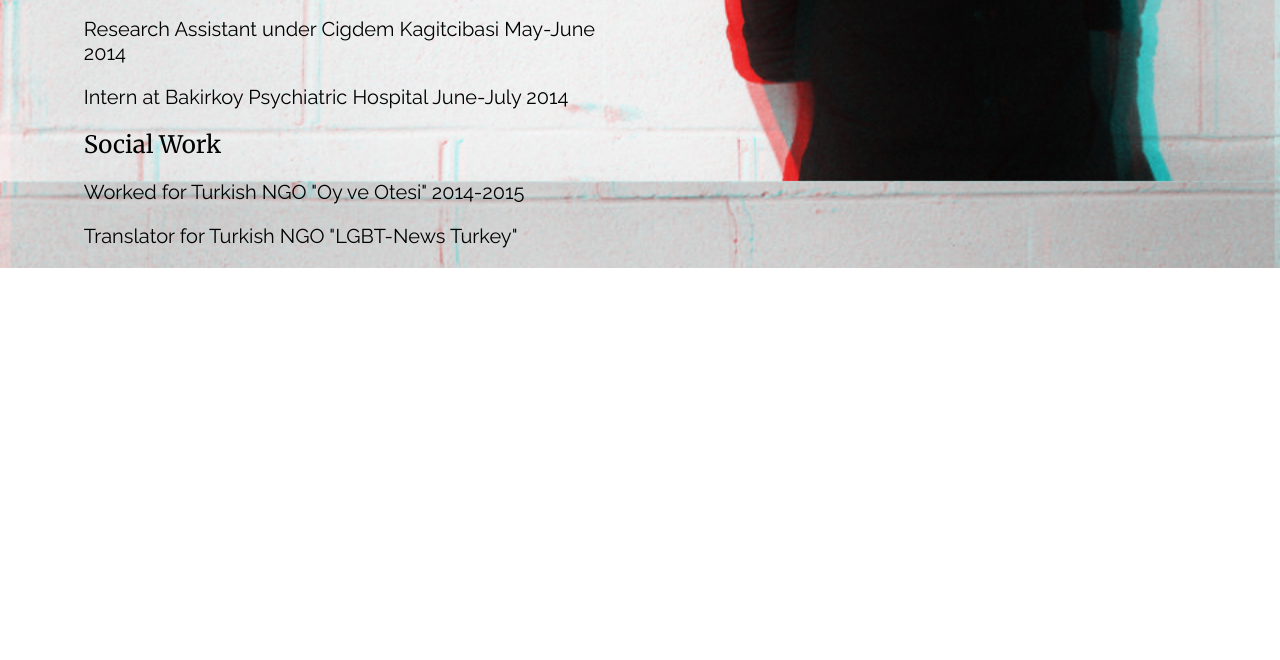
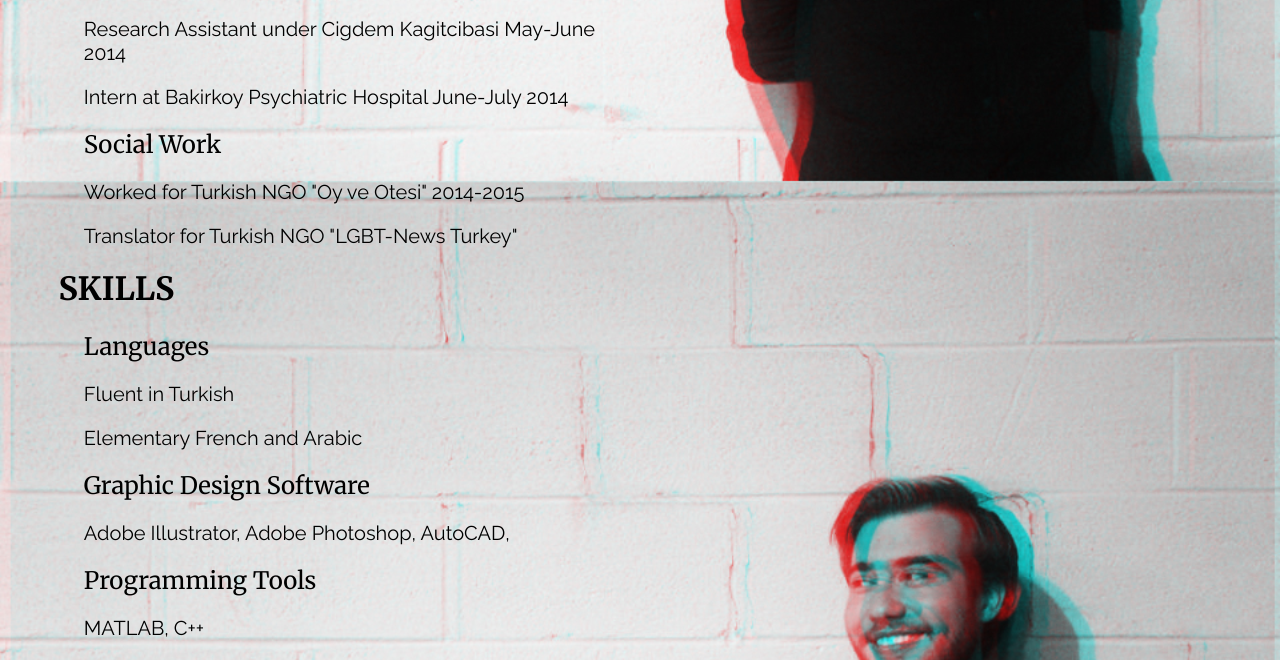
Before and after one commit to ogirgi01/ogirgi01.github.io, a plain HTML site: page resume.html in a window 1280 px wide. Shown: the part 779-1439 px from the top of the page. Before the commit the page ends 1047 px from the top, so only its background shows below. Drawn offline with Linux system fonts and the light colour scheme.

Commit message:
updated resume

```diff
--- a/resume.html
+++ b/resume.html
@@ -33,6 +33,14 @@
 		<p> Worked for Turkish NGO "Oy ve Otesi" 2014-2015 </p>
 		<p> Translator for Turkish NGO "LGBT-News Turkey" </p>
 
+<h1> SKILLS </h1>
+	<h2> Languages </h2>
+		<p> Fluent in Turkish</p>
+		<p> Elementary French and Arabic </p>
+	<h2> Graphic Design Software </h2>
+		<p> Adobe Illustrator, Adobe Photoshop, AutoCAD, </p>
+	<h2> Programming Tools </h2>
+		<p> MATLAB, C++ </p>
 </body>
 
 
```
